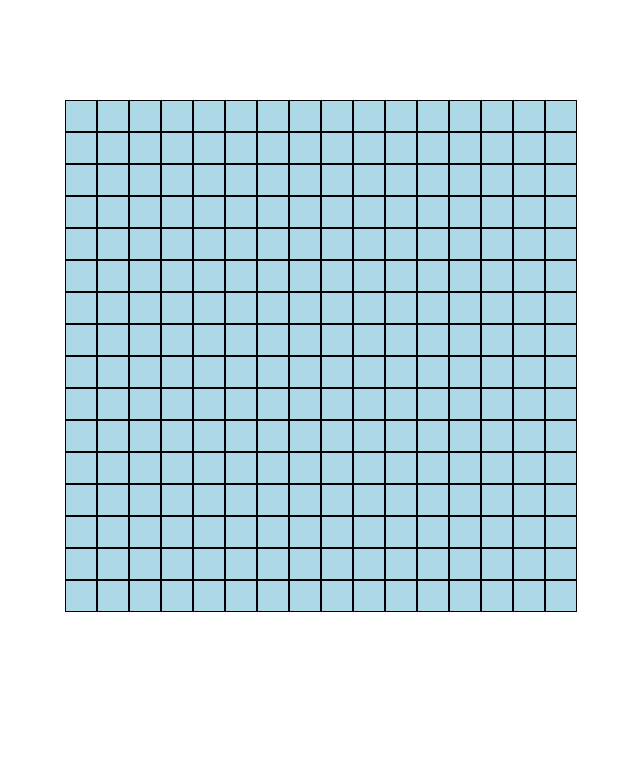
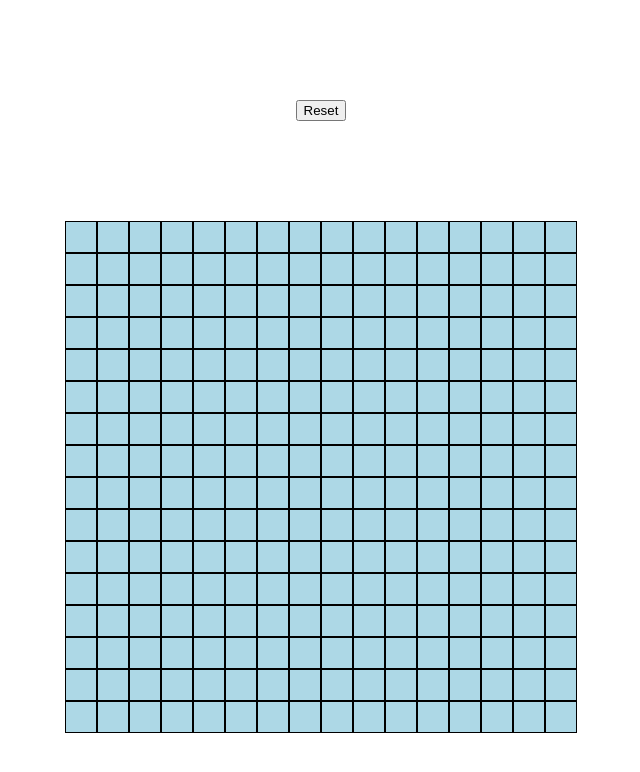
Before and after one commit to TyGuy98/Etch-a-Sketch, a plain HTML site: page index.html in a window 1280 px wide. Shown: the whole page, without its empty margins (319-959 px from the left). Drawn offline with Linux system fonts and the light colour scheme.

Commit message:
Add a button and function to reset the grid

```diff
--- a/EAS.js
+++ b/EAS.js
@@ -1,17 +1,30 @@
 const container = document.querySelector(".container");
+const resetBtn = document.querySelector("button");
 
 
+function createGrid(){
+    for (let i = 0; i < 256; i ++){
+        const div = document.createElement("div");
+        container.appendChild(div);
 
-for (let i = 0; i < 256; i ++){
-    createGrid();
+
+        div.addEventListener("mouseenter", (e) => {
+            div.style.backgroundColor = "red";
+        });
+    }
 }
 
-function createGrid(){
-    const div = document.createElement("div");
-    container.appendChild(div);
+function resetGrid() {
+    const children = document.querySelectorAll(".container *")
+    children.forEach(child => {
+        child.remove();
+   });
+   createGrid();
+}
+
+resetBtn.addEventListener("click", function (e) {
+        resetGrid();
+    });
 
 
-    div.addEventListener("mouseenter", (e) => {
-        div.style.backgroundColor = "red";
-    });
-}
+createGrid();
--- a/index.html
+++ b/index.html
@@ -7,8 +7,9 @@
     <link rel="stylesheet" href="styles.css">
 </head>
 <body>
-
-    <div class="container"></div>
+    <button>Reset</button>
+    <div class="container">
+    </div>
     <script src ="EAS.js"></script>
 </body>
 </html>
--- a/styles.css
+++ b/styles.css
@@ -2,8 +2,14 @@ body, html {
     margin: 0;
     padding: 0;
     display: flex;
+    flex-direction: column;
     justify-content: center;
     align-items: center;
+}
+
+button {
+    margin-top: 100px;
+
 }
 
 .container {
```
